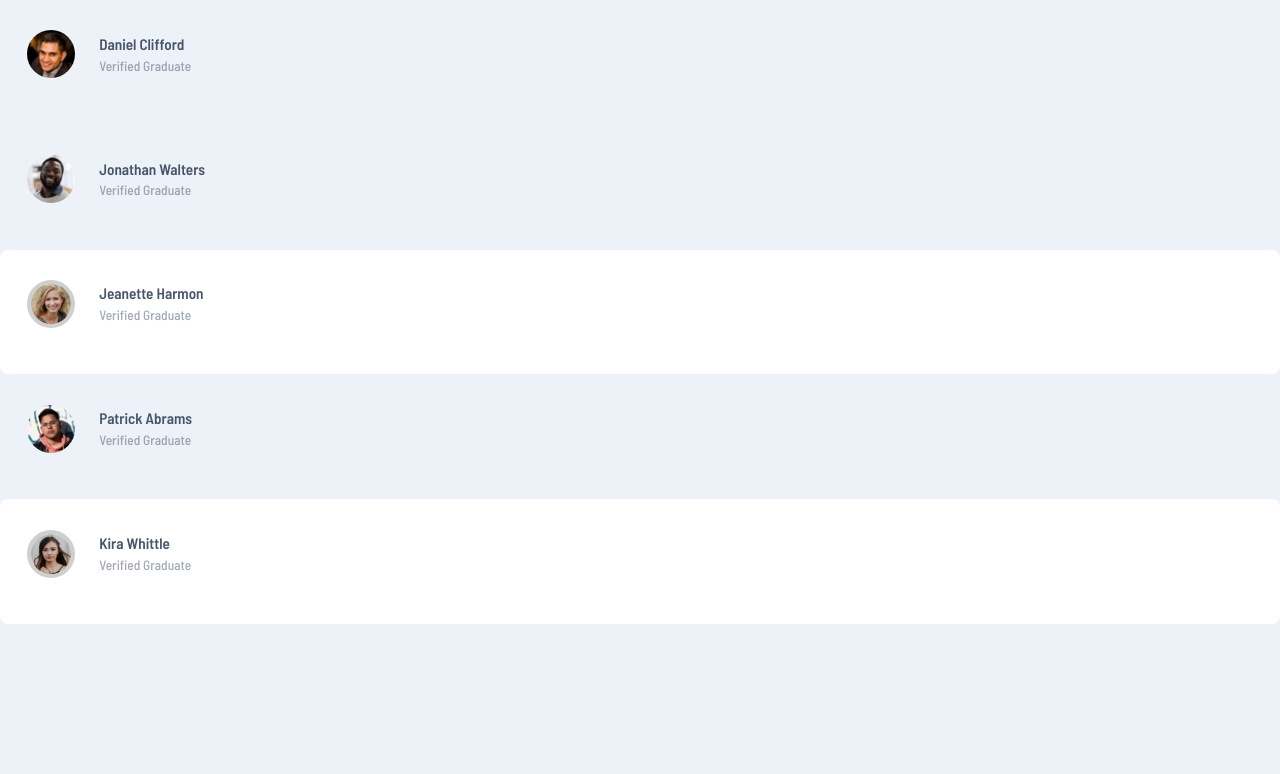
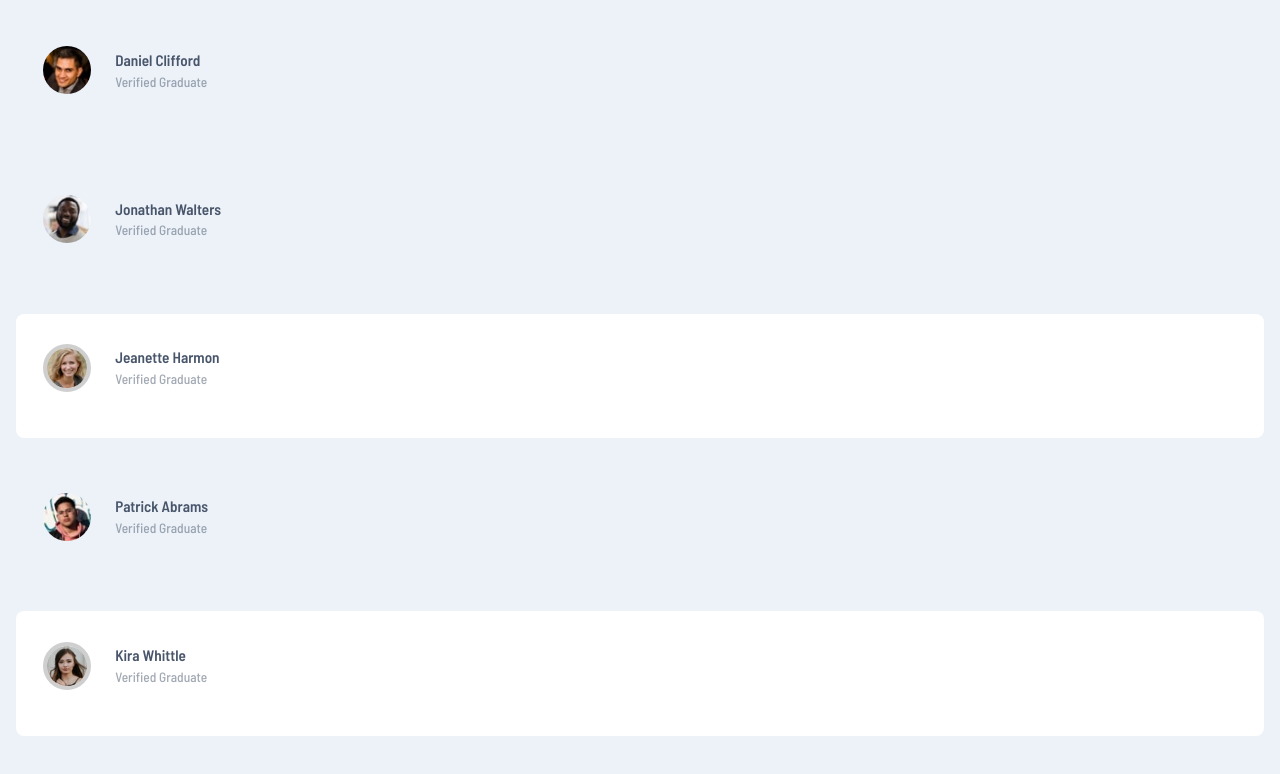
Before and after one commit to ronaldyonggi/testimonial-grid-section-fm, a React (Vite) app: page / in a window 1280 px wide. Shown: the top 774 px of the page. Built offline with nearby package versions, Linux system fonts and the light colour scheme.

Commit message:
styling for Section container

```diff
--- a/src/components/Section/Section.module.css
+++ b/src/components/Section/Section.module.css
@@ -1,7 +1,5 @@
 .container {
-
+    display: grid;
+    gap: 1.5rem;
+    padding: 1rem;
 }
-
-img {
-    border-radius: 50%;
-}
```
